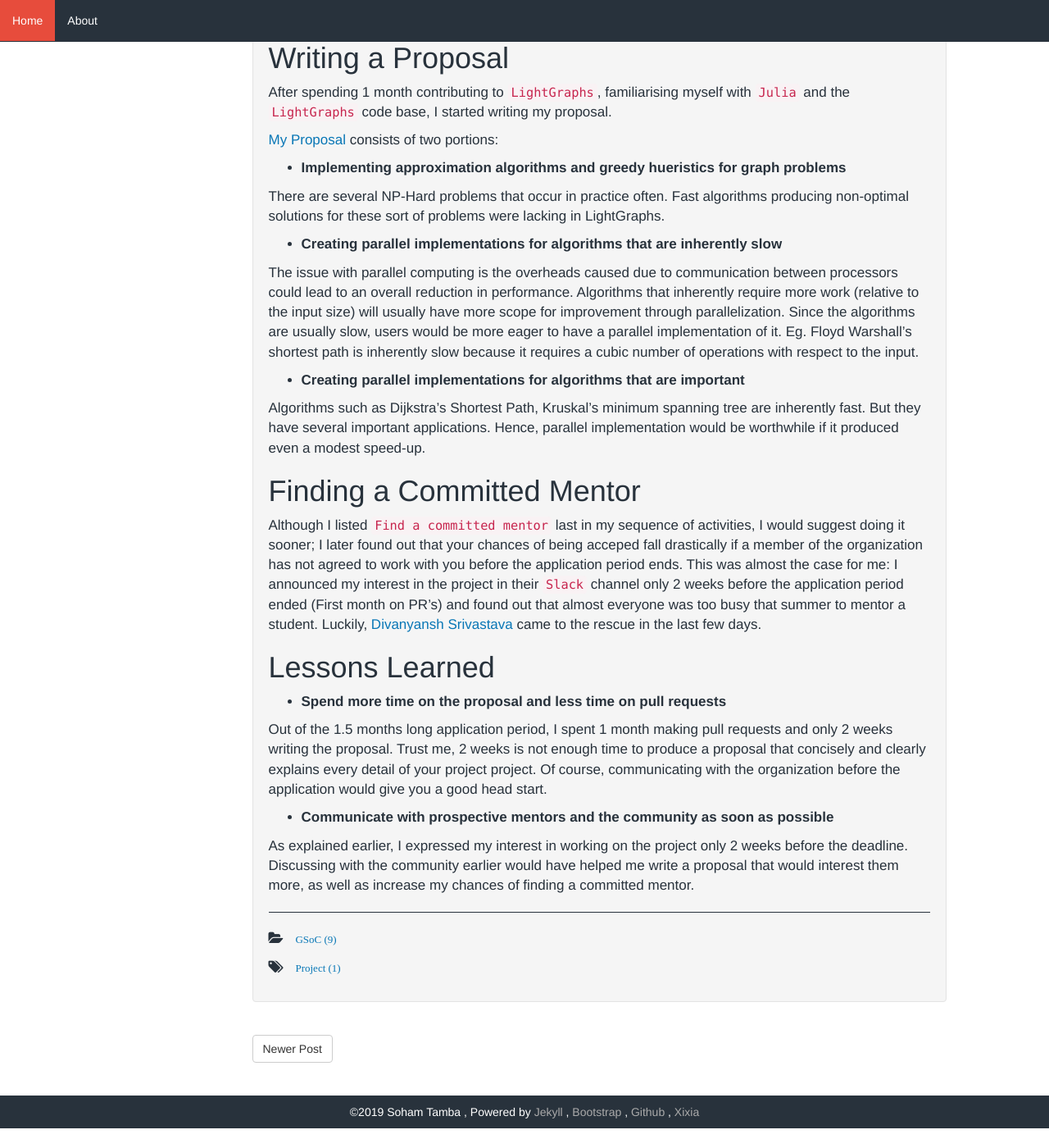
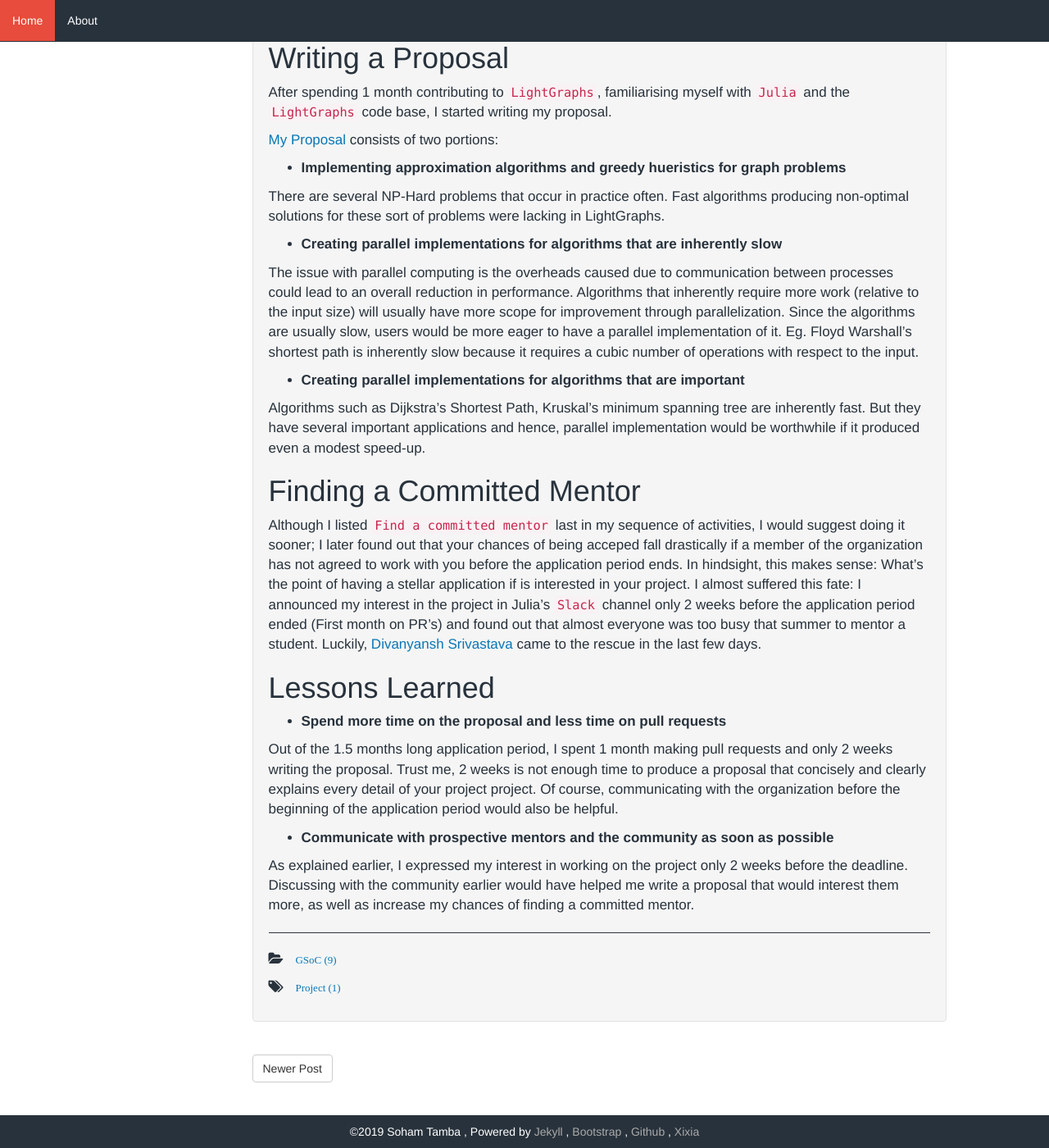
Before and after one commit to SohamTamba/GSoC, a Jekyll site: the page built from _posts/2018-05-26-application-period.markdown, in a window 1280 px wide and 1400 px high, scrolled down 1126 px. Shown: the whole window at 82% size. Built offline with Jekyll 4.4.1, drawn with Linux system fonts in a browser that asks for light colours; before the commit the page ends 2502 px from its top, so only the background shows below that; some of the changed text lies outside the part shown.

Commit message:
Minor Typos

```diff
--- a/_posts/2018-05-26-application-period.markdown
+++ b/_posts/2018-05-26-application-period.markdown
@@ -12,7 +12,7 @@ description: Choose a Project, Made Contributions, Wrote a Proposal, Got Accepte
 
 # Introduction
 
-GSoC (Google Summer of Code) is a program in which, students provide open source organizations with a proposal that suggests improvements for their software. If accepted, the student will spend 3 months implementing (coding) their proposal, while being advised by a mentor from the organization. I would break up my activities during this time as:
+GSoC (Google Summer of Code) is a program in which, students provide open source organizations with a proposal that suggests improvements to their software. If accepted, the student will spend 3 months implementing (coding) their proposal, while being advised by a mentor from the organization. I would break up my activities during this time as:
 
 1. Choose a mentor organization and project.
 2. Interact with the community and contribute.
@@ -47,20 +47,20 @@ There are several NP-Hard problems that occur in practice often. Fast algorithms
 
   * **Creating parallel implementations for algorithms that are inherently slow**
 
-The issue with parallel computing is the overheads caused due to communication between processors could lead to an overall reduction in performance. Algorithms that inherently require more work (relative to the input size) will usually have more scope for improvement through parallelization. Since the algorithms are usually slow, users would be more eager to have a parallel implementation of it. Eg. Floyd Warshall's shortest path is inherently slow because it requires a cubic number of operations with respect to the input.
+The issue with parallel computing is the overheads caused due to communication between processes could lead to an overall reduction in performance. Algorithms that inherently require more work (relative to the input size) will usually have more scope for improvement through parallelization. Since the algorithms are usually slow, users would be more eager to have a parallel implementation of it. Eg. Floyd Warshall's shortest path is inherently slow because it requires a cubic number of operations with respect to the input.
 
   * **Creating parallel implementations for algorithms that are important**
 
-Algorithms such as Dijkstra's Shortest Path, Kruskal's minimum spanning tree are inherently fast. But they have several important applications. Hence, parallel implementation would be worthwhile if it produced even a modest speed-up.
+Algorithms such as Dijkstra's Shortest Path, Kruskal's minimum spanning tree are inherently fast. But they have several important applications and hence, parallel implementation would be worthwhile if it produced even a modest speed-up.
 
 # Finding a Committed Mentor
 
-Although I listed `Find a committed mentor` last in my sequence of activities, I would suggest doing it sooner; I later found out that your chances of being acceped fall drastically if a member of the organization has not agreed to work with you before the application period ends. This was almost the case for me: I announced my interest in the project in their `Slack` channel only 2 weeks before the application period ended (First month on PR's) and found out that almost everyone was too busy that summer to mentor a student. Luckily, [Divanyansh Srivastava](https://github.com/somil55) came to the rescue in the last few days.
+Although I listed `Find a committed mentor` last in my sequence of activities, I would suggest doing it sooner; I later found out that your chances of being acceped fall drastically if a member of the organization has not agreed to work with you before the application period ends. In hindsight, this makes sense: What's the point of having a stellar application if is interested in your project. I almost suffered this fate: I announced my interest in the project in Julia's `Slack` channel only 2 weeks before the application period ended (First month on PR's) and found out that almost everyone was too busy that summer to mentor a student. Luckily, [Divanyansh Srivastava](https://github.com/somil55) came to the rescue in the last few days.
 
 # Lessons Learned
   * **Spend more time on the proposal and less time on pull requests**
 
-Out of the 1.5 months long application period, I spent 1 month making pull requests and only 2 weeks writing the proposal. Trust me, 2 weeks is not enough time to produce a proposal that concisely and clearly explains every detail of your project project. Of course, communicating with the organization before the application would give you a good head start.
+Out of the 1.5 months long application period, I spent 1 month making pull requests and only 2 weeks writing the proposal. Trust me, 2 weeks is not enough time to produce a proposal that concisely and clearly explains every detail of your project project. Of course, communicating with the organization before the beginning of the application period would also be helpful.
 
   * **Communicate with prospective mentors and the community as soon as possible**
 
```
Also changed, not shown: other parts of _posts/2018-05-26-application-period.markdown (+1 -1 lines).
